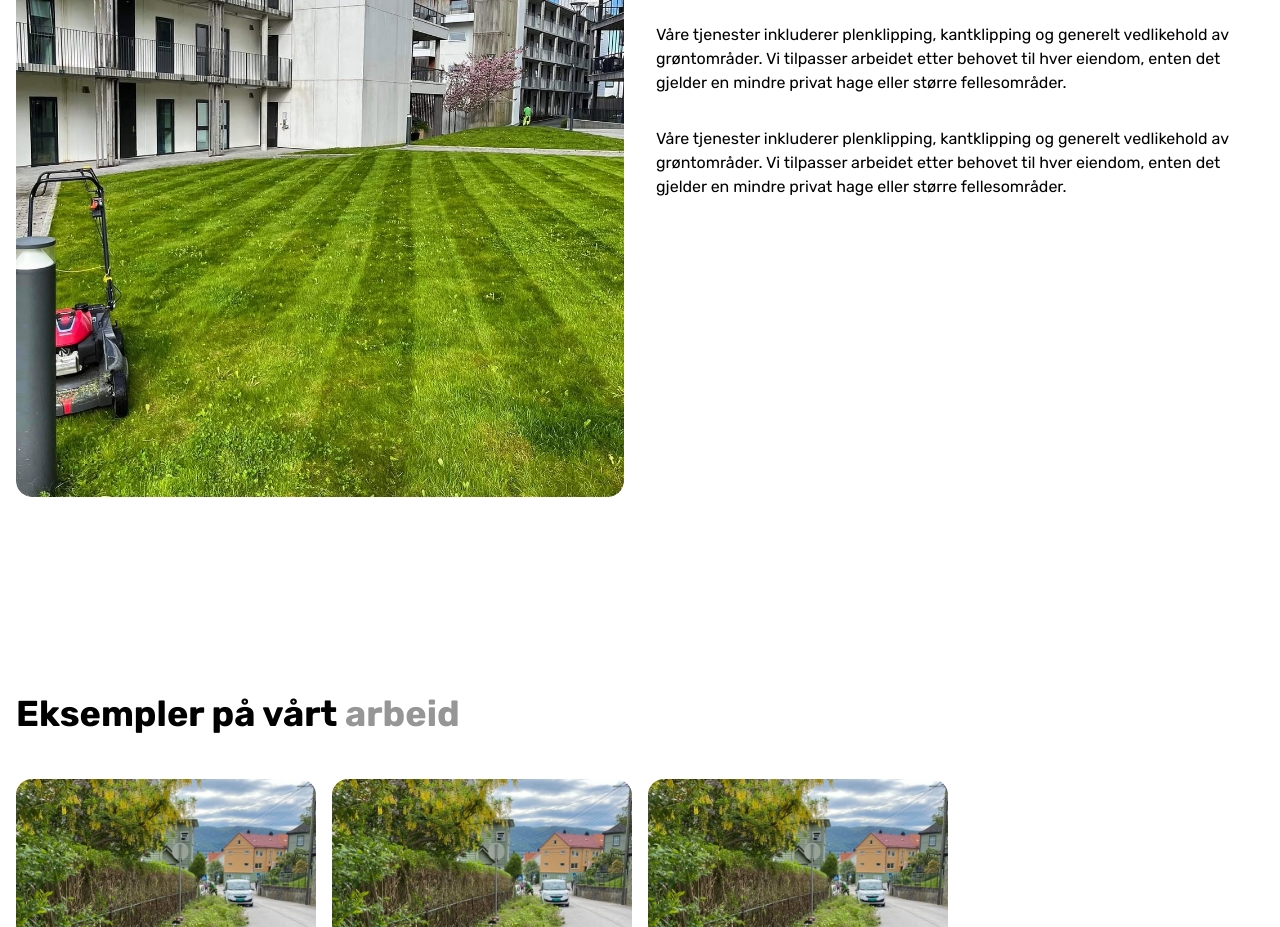
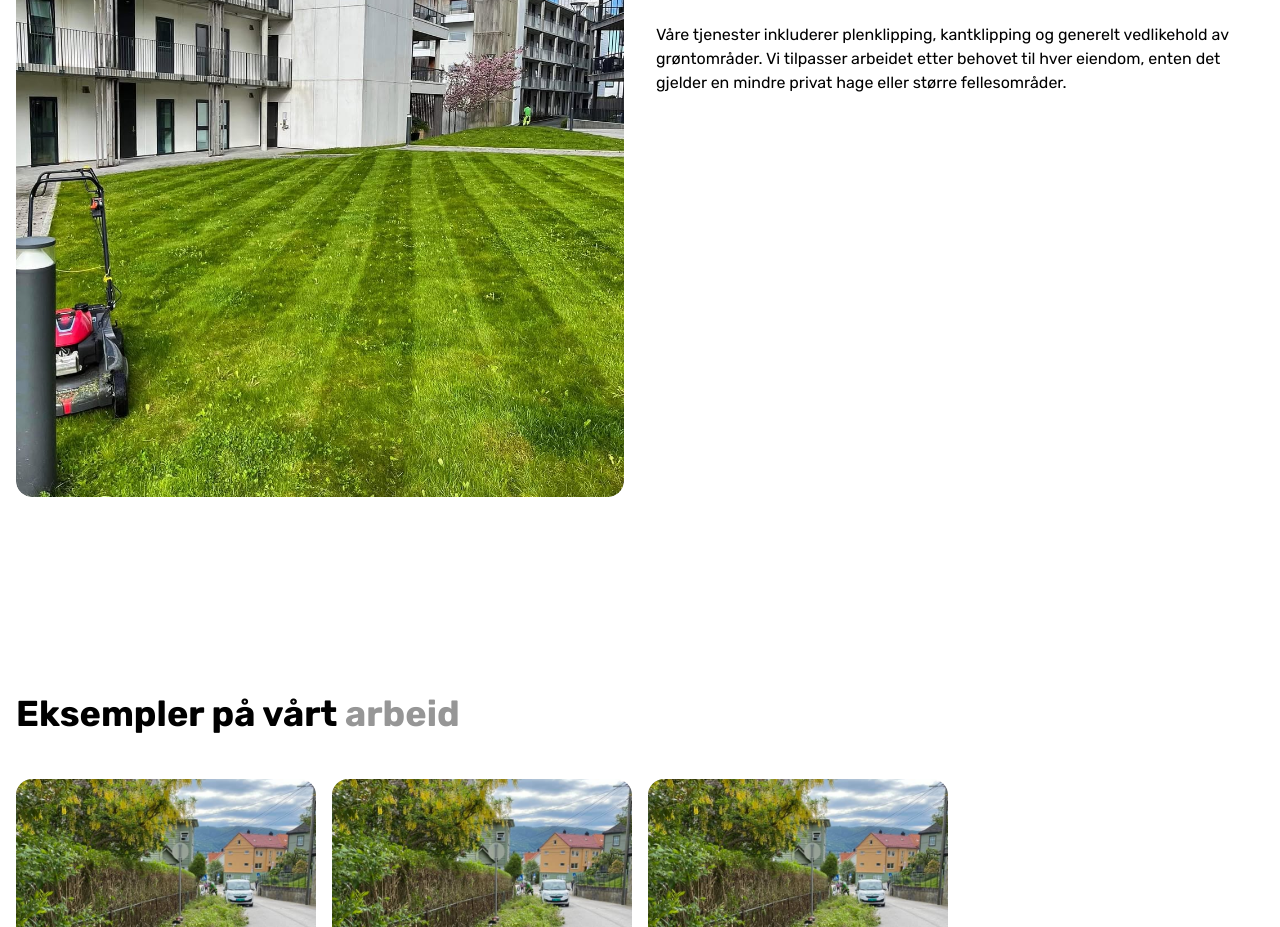
Before and after one commit to motionlabs-git/plenklipperen, a Next.js app: page /tjenester/plenhold in a window 1280 px wide. Shown: the part 1580-2507 px from the top of the page. Built offline with nearby package versions, Linux system fonts and the light colour scheme.

Commit message:
updated text

```diff
--- a/app/tjenester/plenhold/page.tsx
+++ b/app/tjenester/plenhold/page.tsx
@@ -91,7 +91,6 @@ const page = () => {
 						texts={[
 							'Vi tilbyr profesjonelt plenhold i Bergen og nærliggende områder. Regelmessig vedlikehold av plen er viktig for at uteområder skal se ryddige og innbydende ut gjennom hele sesongen. Vi hjelper både private boligeiere, borettslag og bedrifter med å holde plenen i god stand.',
 							'Våre tjenester inkluderer plenklipping, kantklipping og generelt vedlikehold av grøntområder. Vi tilpasser arbeidet etter behovet til hver eiendom, enten det gjelder en mindre privat hage eller større fellesområder.',
-							'Våre tjenester inkluderer plenklipping, kantklipping og generelt vedlikehold av grøntområder. Vi tilpasser arbeidet etter behovet til hver eiendom, enten det gjelder en mindre privat hage eller større fellesområder.',
 						]}
 						image={'/images/stripes.jpg'}
 					/>
```
